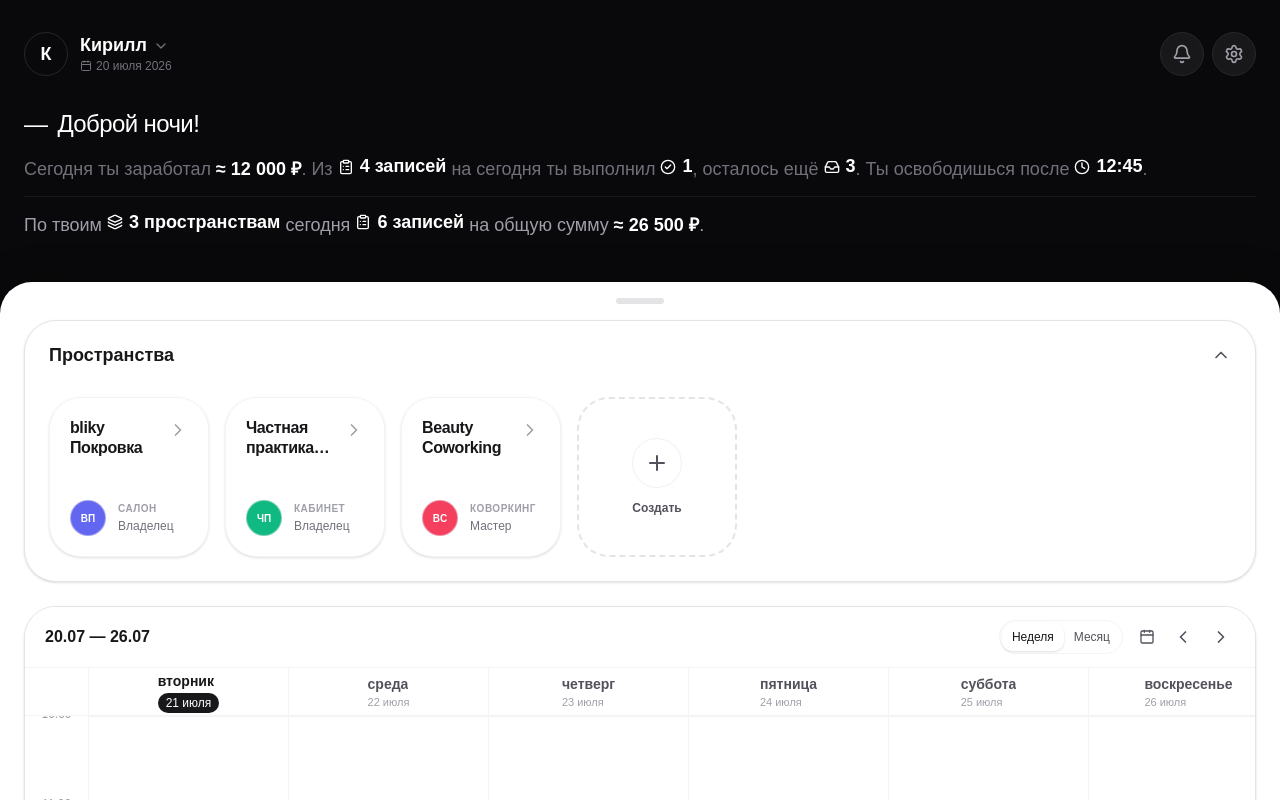
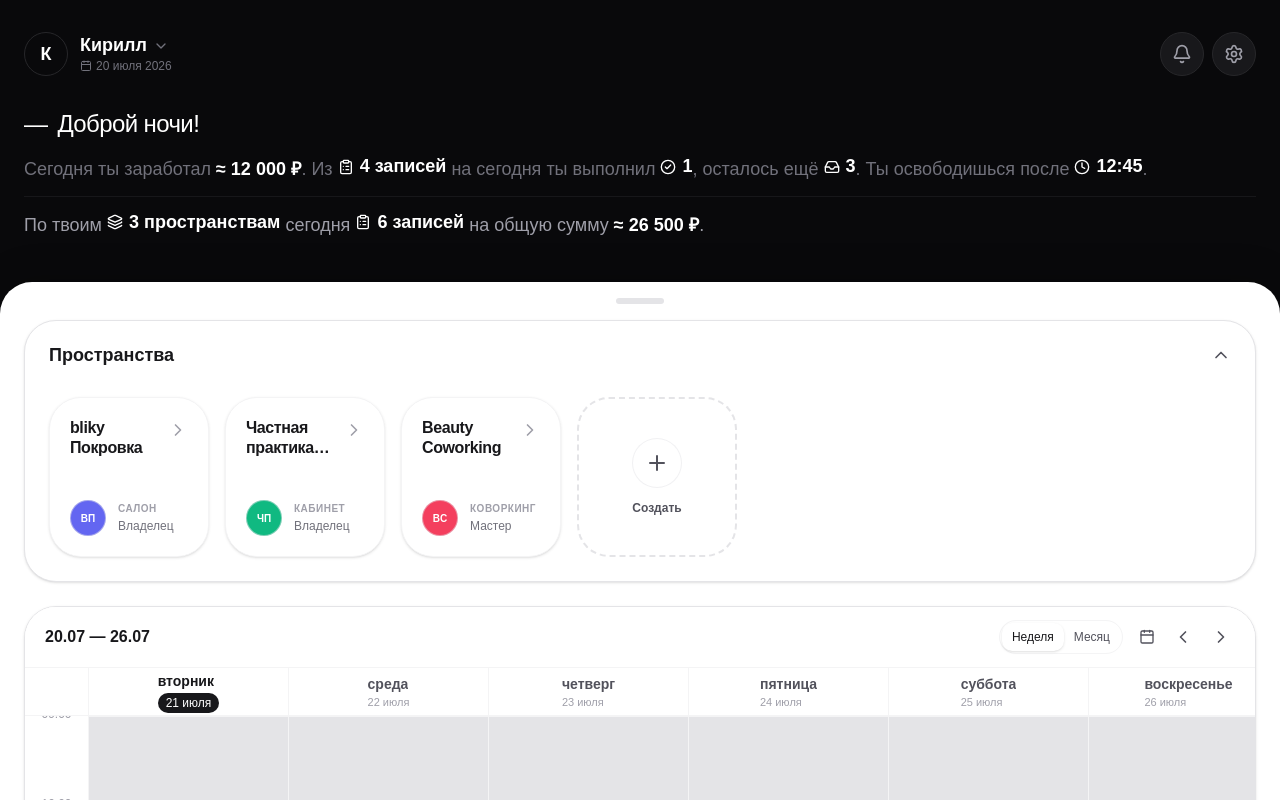
Before and after one commit to bliky-app/client, a React (Vite) app in the folder apps/web/: page / in a window 1280 px wide. Built offline with nearby package versions, Linux system fonts and the light colour scheme.

Commit message:
fix(timetable): add 1 hour padding to top and bottom of daily schedule

```diff
--- a/apps/web/src/components/Timetable.tsx
+++ b/apps/web/src/components/Timetable.tsx
@@ -93,8 +93,8 @@
     t2m(formatTime(s.startDateTime, workspaceTimezone)),
     t2m(formatTime(s.endDateTime, workspaceTimezone)),
   ]))
-  const gStart = allTimes.length > 0 ? Math.floor(Math.min(...allTimes) / 60) : 8
-  const gEnd   = allTimes.length > 0 ? Math.ceil(Math.max(...allTimes) / 60)  : 22
+  const gStart = Math.max(0, (allTimes.length > 0 ? Math.floor(Math.min(...allTimes) / 60) : 8) - 1)
+  const gEnd = Math.min(24, (allTimes.length > 0 ? Math.ceil(Math.max(...allTimes) / 60) : 22) + 1)
   const hours = Array.from({ length: gEnd - gStart }, (_, i) => gStart + i)
   const gH = (gEnd - gStart) * 60 * PPM
   const nowM = now.getHours() * 60 + now.getMinutes()
```
